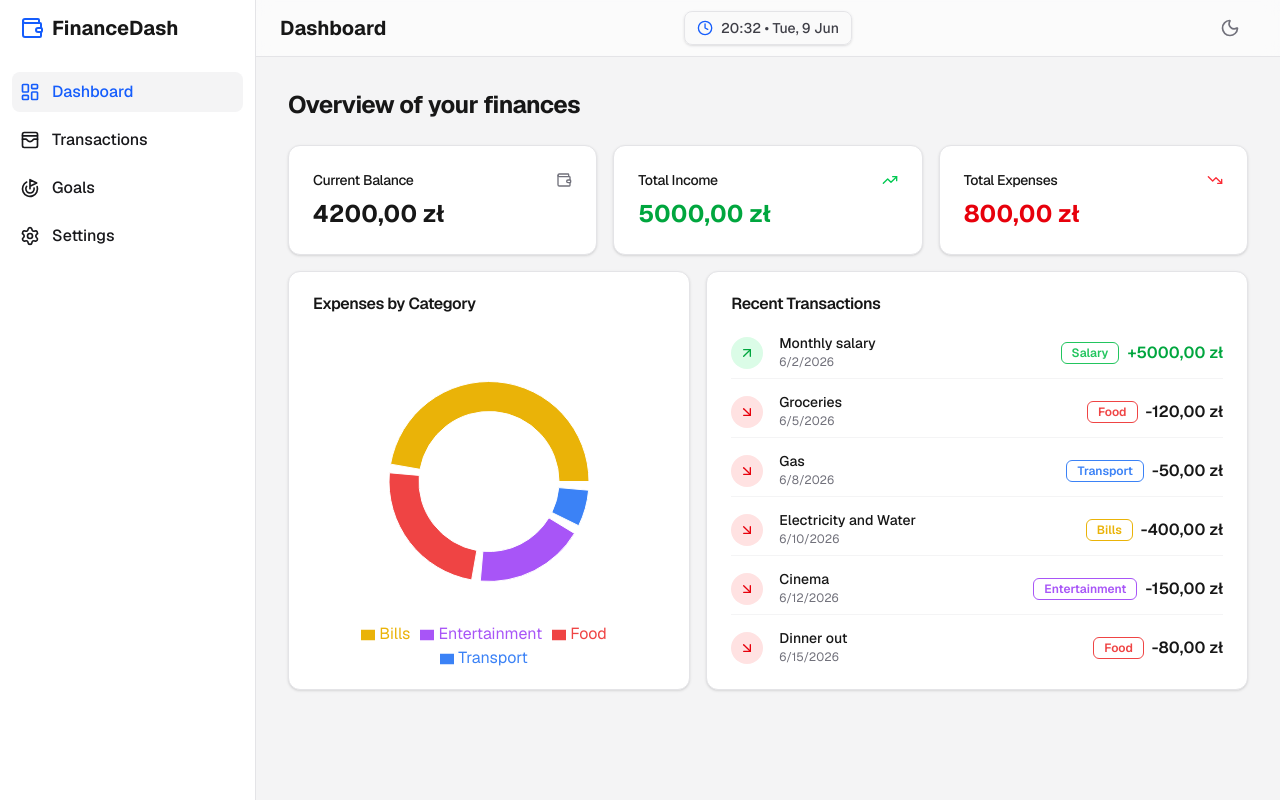
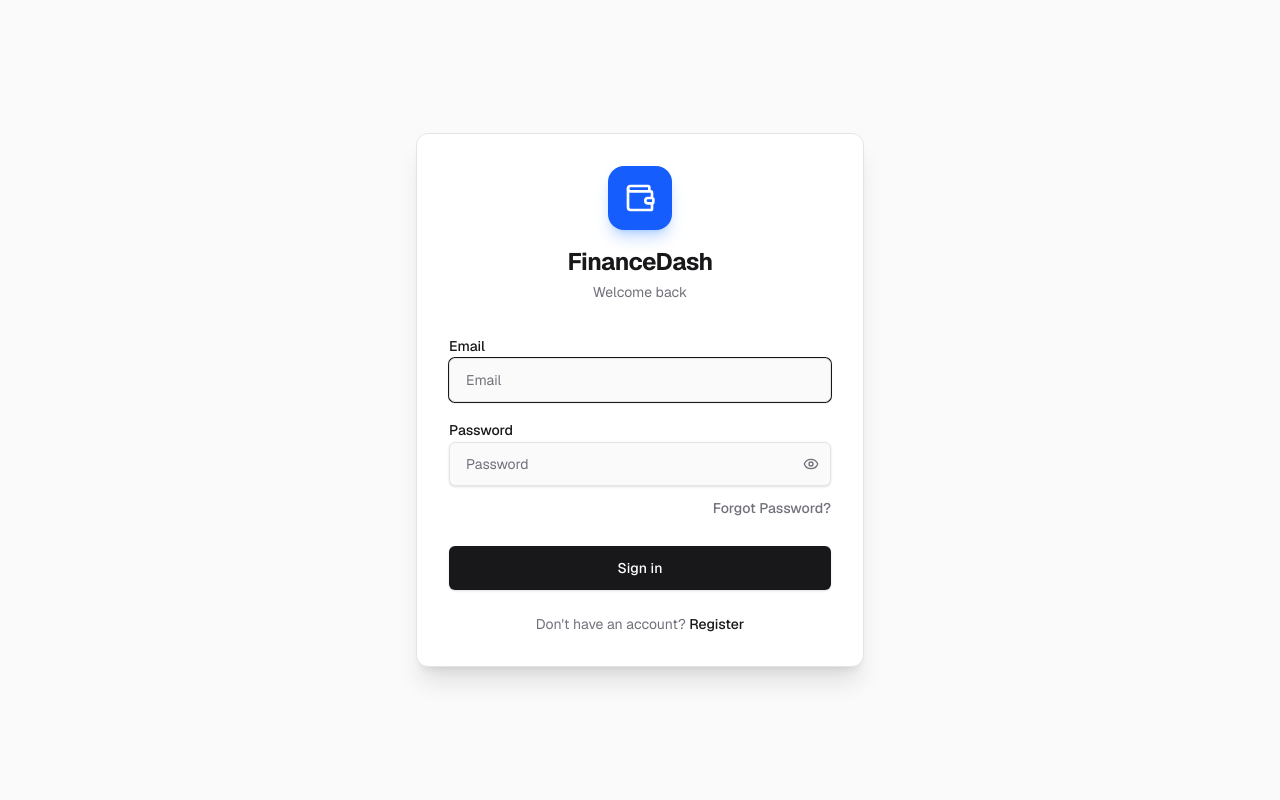
Before and after one commit to mshestalyuk/finance-dash, a Next.js app: page / in a window 1280 px wide. Built offline with nearby package versions, Linux system fonts and the light colour scheme.

Commit message:
mock login page

```diff
--- a/src/app/layout.tsx
+++ b/src/app/layout.tsx
@@ -2,6 +2,7 @@ import type { Metadata } from "next";
 import { Geist, Geist_Mono } from "next/font/google";
 import "./globals.css";
 import { AppLayout } from "../components/AppLayout";
+import { MockAuthGuard } from "../components/MockAuthGuard";
 
 const geistSans = Geist({
   variable: "--font-geist-sans",
@@ -26,9 +27,11 @@ export default function RootLayout({
   return (
     <html lang="en" className={`${geistSans.variable} ${geistMono.variable}`}>
       <body className="font-sans bg-zinc-100 dark:bg-zinc-950 text-zinc-950 dark:text-zinc-50 antialiased min-h-screen">
-        <AppLayout>
-          {children}
-        </AppLayout>
+        <MockAuthGuard>
+          <AppLayout>
+            {children}
+          </AppLayout>
+        </MockAuthGuard>
       </body>
     </html>
   );
--- /dev/null
+++ b/src/components/MockAuthGuard.tsx
@@ -0,0 +1,128 @@
+"use client";
+
+import { useState } from "react";
+import { Card, CardContent, CardHeader, CardTitle } from "./ui/Card";
+import { Button } from "./ui/Button";
+import { Input } from "./ui/Input";
+import { Wallet, Eye, EyeOff } from "lucide-react";
+
+export function MockAuthGuard({ children }: { children: React.ReactNode }) {
+  const [isAuthenticated, setIsAuthenticated] = useState(false);
+  const [email, setEmail] = useState("");
+  const [password, setPassword] = useState("");
+  const [showPassword, setShowPassword] = useState(false);
+  const [error, setError] = useState("");
+
+  const handleLogin = (e: React.FormEvent) => {
+    e.preventDefault();
+    if (email.trim().length > 0 || password.trim().length > 0) {
+      setIsAuthenticated(true);
+      setError("");
+    } else {
+      setError("Please enter email or password to continue.");
+    }
+  };
+
+  if (isAuthenticated) {
+    return <>{children}</>;
+  }
+
+  return (
+    <div className="min-h-screen flex items-center justify-center bg-zinc-50 dark:bg-zinc-950 p-4">
+      <Card className="w-full max-w-md border-zinc-200 dark:border-zinc-800 shadow-xl dark:shadow-2xl bg-white dark:bg-zinc-900">
+        <CardHeader className="space-y-4 text-center pb-8 pt-8">
+          <div className="w-16 h-16 bg-blue-600 rounded-2xl flex items-center justify-center mx-auto shadow-lg shadow-blue-500/30">
+            <Wallet className="w-8 h-8 text-white" />
+          </div>
+          <div className="space-y-1">
+            <CardTitle className="text-2xl font-bold tracking-tight text-zinc-900 dark:text-zinc-50">
+              FinanceDash
+            </CardTitle>
+            <p className="text-zinc-500 dark:text-zinc-400 text-sm">
+              Welcome back
+            </p>
+          </div>
+        </CardHeader>
+        <CardContent className="px-8 pb-8">
+          <form onSubmit={handleLogin} className="space-y-5">
+            <div className="space-y-4">
+              <div className="space-y-2">
+                <label
+                  htmlFor="email"
+                  className="text-sm font-medium leading-none peer-disabled:cursor-not-allowed peer-disabled:opacity-70 text-zinc-900 dark:text-zinc-100"
+                >
+                  Email
+                </label>
+                <Input
+                  id="email"
+                  type="email"
+                  placeholder="Email"
+                  value={email}
+                  onChange={(e) => setEmail(e.target.value)}
+                  className="h-11 px-4 bg-zinc-50 dark:bg-zinc-950/50 border-zinc-200 dark:border-zinc-800 focus-visible:ring-zinc-900 dark:focus-visible:ring-zinc-300"
+                  autoFocus
+                />
+              </div>
+              <div className="space-y-2">
+                <label
+                  htmlFor="password"
+                  className="text-sm font-medium leading-none peer-disabled:cursor-not-allowed peer-disabled:opacity-70 text-zinc-900 dark:text-zinc-100"
+                >
+                  Password
+                </label>
+                <div className="relative">
+                  <Input
+                    id="password"
+                    type={showPassword ? "text" : "password"}
+                    placeholder="Password"
+                    value={password}
+                    onChange={(e) => setPassword(e.target.value)}
+                    className="h-11 px-4 pr-10 bg-zinc-50 dark:bg-zinc-950/50 border-zinc-200 dark:border-zinc-800 focus-visible:ring-zinc-900 dark:focus-visible:ring-zinc-300"
+                  />
+                  <button
+                    type="button"
+                    onClick={() => setShowPassword(!showPassword)}
+                    className="absolute right-3 top-1/2 -translate-y-1/2 text-zinc-500 hover:text-zinc-700 dark:text-zinc-400 dark:hover:text-zinc-300 transition-colors"
+                  >
+                    {showPassword ? (
+                      <EyeOff className="w-4 h-4" />
+                    ) : (
+                      <Eye className="w-4 h-4" />
+                    )}
+                  </button>
+                </div>
+                <div className="flex justify-end pt-1">
+                  <button
+                    type="button"
+                    className="text-sm font-medium text-zinc-500 hover:text-zinc-900 dark:text-zinc-400 dark:hover:text-zinc-50 transition-colors"
+                  >
+                    Forgot Password?
+                  </button>
+                </div>
+              </div>
+              {error && <p className="text-sm text-red-500 font-medium">{error}</p>}
+            </div>
+
+            <div className="pt-2">
+              <Button
+                type="submit"
+                className="w-full h-11 text-sm font-medium bg-zinc-900 hover:bg-zinc-800 text-white dark:bg-zinc-50 dark:hover:bg-zinc-200 dark:text-zinc-900 transition-all rounded-md"
+              >
+                Sign in
+              </Button>
+            </div>
+          </form>
+
+          <div className="mt-6 text-center">
+            <p className="text-sm text-zinc-500 dark:text-zinc-400">
+              Don't have an account?{" "}
+              <button className="font-medium text-zinc-900 dark:text-zinc-50 hover:underline">
+                Register
+              </button>
+            </p>
+          </div>
+        </CardContent>
+      </Card>
+    </div>
+  );
+}
```
